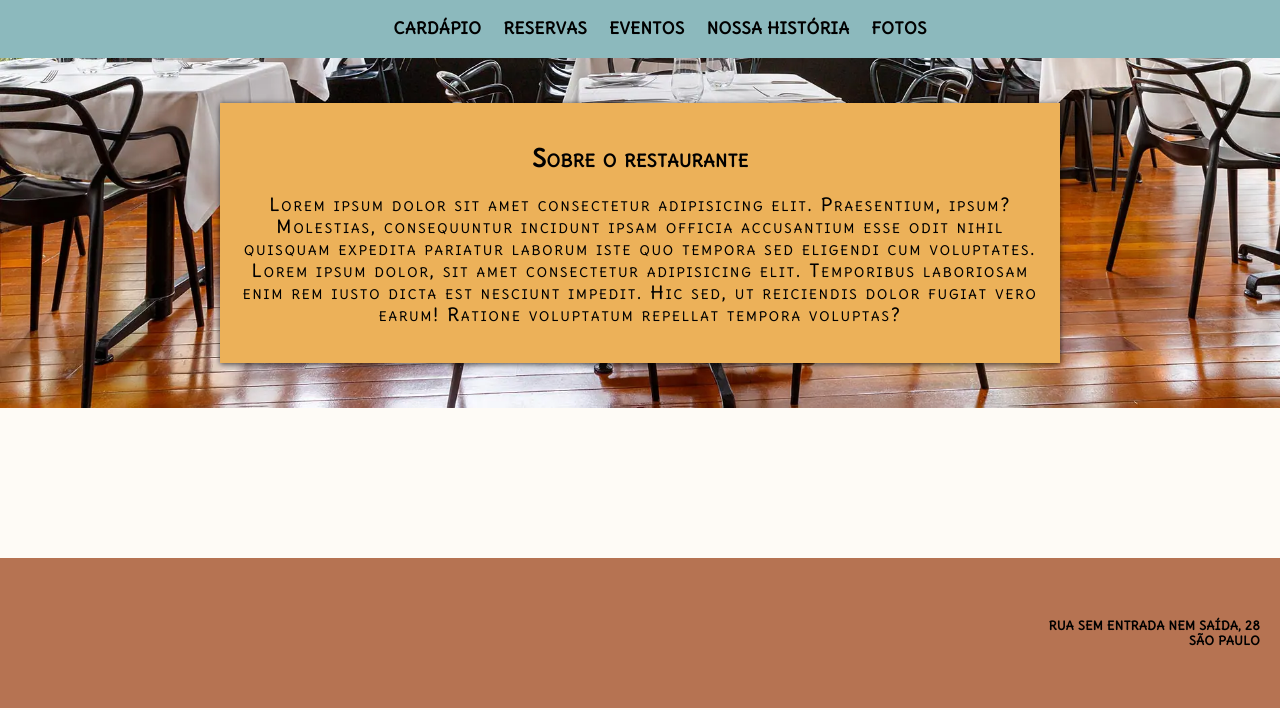
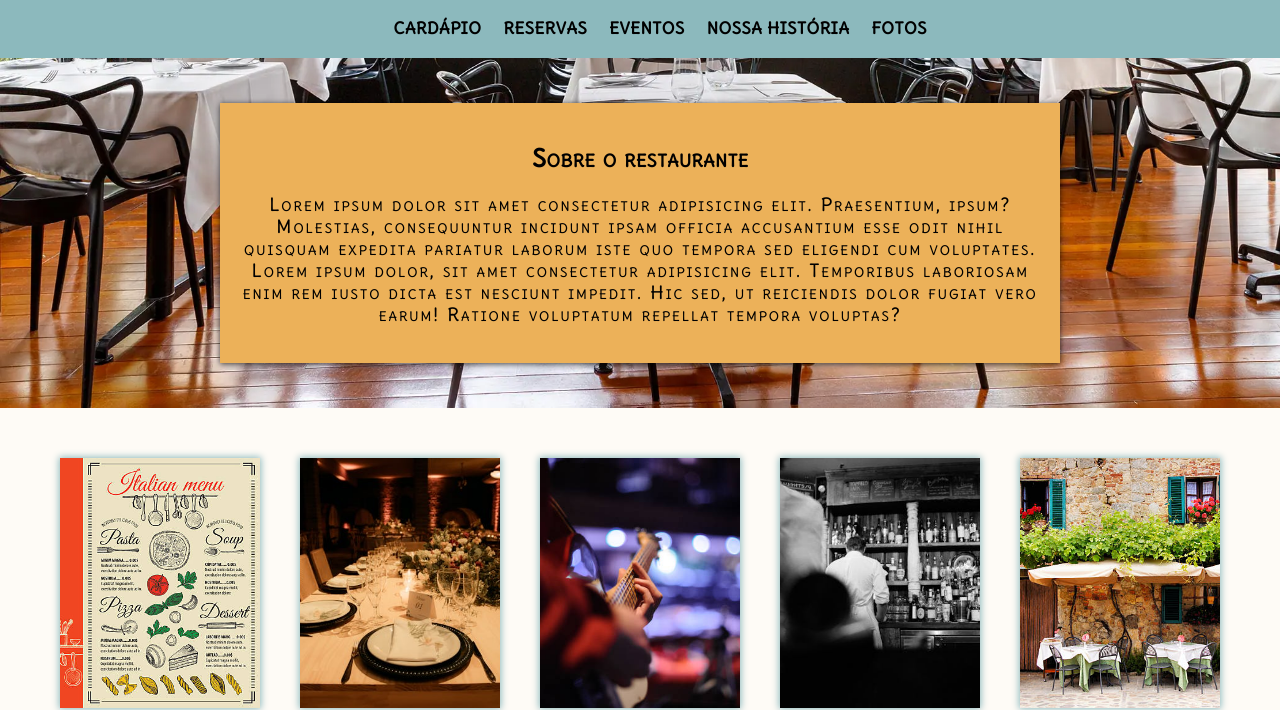
Before and after one commit to yurigabriel09/projeto-restaurante, a plain HTML site: page index.html in a window 1280 px wide. Shown: the part 102-812 px from the top of the page. Drawn offline with Linux system fonts and the light colour scheme.

Commit message:
atualizei os icons

```diff
--- a/index.html
+++ b/index.html
@@ -39,7 +39,11 @@
         </section>
 
         <section class="links-icons">
-
+            <div class="icon-cardapio"></div>
+            <div class="icon-reservas"></div>
+            <div class="icon-eventos"></div>
+            <div class="icon-historia"></div>
+            <div class="icon-fotos"></div>
         </section>
 
     </main>
--- a/style.css
+++ b/style.css
@@ -105,14 +105,40 @@ section p {
 
 .links-icons {
     display: flex;
-    gap: 20px;
+    flex-wrap: wrap;
+    justify-content: center;
+    gap: 40px;
     text-transform: uppercase;
 }
 
-.links-icons img {
-    /* display: block; */
-    width: 180px;
-    height: 230px;
+.links-icons div {
+    width: 200px;
+    height: 250px;
+    box-shadow: 0 0 7px 1px var(--corheader);
+}
+
+.icon-cardapio {
+    background: #ccc url(imgs/menu.jpg) no-repeat right;
+    background-size: cover;
+}
+
+.icon-reservas {
+    background: #ccc url(imgs/reservas.jpeg) no-repeat center;
+    background-size: cover;
+}
+
+.icon-eventos {
+    background: #ccc url(imgs/eventos.jpg) no-repeat center;
+    background-size: cover;
+}
+
+.icon-historia {
+    background: #ccc url(imgs/nossa-historia.jpg) no-repeat center;
+    background-size: cover;
+}
+
+.icon-fotos {
+    background: #ccc url(imgs/fotos.jpg) no-repeat center;
     background-size: cover;
 }
 
```
Also changed, not shown: imgs/eventos.jpg (added), imgs/fotos.jpg (added), imgs/macarrao.png, imgs/menu.jpg (added), imgs/nossa-historia.jpg (added), imgs/reservas.jpeg (added).
